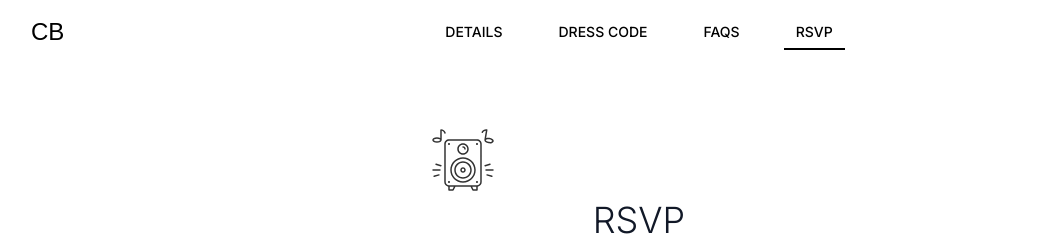
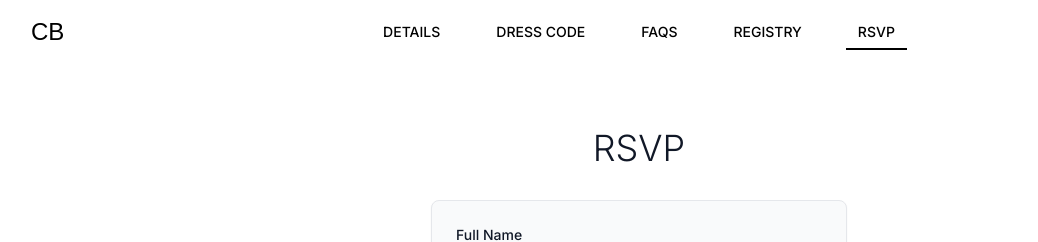
Before and after one commit to CEEJ222/wedding-website, a Next.js app: page /rsvp in a window 1280 px wide. Shown: the top 242 px of the page, without its empty margins (1-1039 px from the left). Built offline with nearby package versions, Linux system fonts and the light colour scheme; a web font is replaced by a local one.

Commit message:
add registry

```diff
--- a/src/app/details/page.tsx
+++ b/src/app/details/page.tsx
@@ -15,8 +15,8 @@ export default function Details() {
               className="opacity-80"
             />
           </div>
-          <h1 className="text-4xl font-light text-center mb-2 text-gray-900">Wedding Details</h1>
-          <div className="text-center mb-4 pb-16">
+          <h1 className="text-4xl font-light text-center mb-2 pb-8 text-gray-900">Wedding Details</h1>
+          <div className="text-center mb-4 pb-24">
             <p className="text-gray-900">
               On the day of the wedding, we are having a very small ceremony in nature with just a few friends. We preferred to keep it small and intimate. We're inviting you to join us after to have the best party and celebrate us embarking on this next chapter of our lives together.
             </p>
--- /dev/null
+++ b/src/app/registry/page.tsx
@@ -0,0 +1,34 @@
+import Link from 'next/link';
+
+export default function Navigation() {
+  return (
+    <nav className="...">
+      {/* ...other nav code... */}
+      <ul className="flex space-x-8">
+        <li>
+          <Link href="/details" className="...">DETAILS</Link>
+        </li>
+        <li>
+          <Link href="/dress-code" className="...">DRESS CODE</Link>
+        </li>
+        <li>
+          <Link href="/faqs" className="...">FAQS</Link>
+        </li>
+        <li>
+          <a
+            href="https://www.zola.com/registry/betsyandcj"
+            target="_blank"
+            rel="noopener noreferrer"
+            className="..." // add your nav link styles here
+          >
+            REGISTRY
+          </a>
+        </li>
+        <li>
+          <Link href="/rsvp" className="...">RSVP</Link>
+        </li>
+      </ul>
+      {/* ...other nav code... */}
+    </nav>
+  );
+}
--- a/src/app/rsvp/page.tsx
+++ b/src/app/rsvp/page.tsx
@@ -3,6 +3,7 @@
 import { useState } from 'react';
 import { motion, AnimatePresence } from 'framer-motion';
 import Image from 'next/image';
+import Link from 'next/link';
 
 export default function RSVP() {
   const [hasPlusOne, setHasPlusOne] = useState(false);
@@ -68,15 +69,6 @@ export default function RSVP() {
   return (
     <div className="min-h-screen pt-16 bg-white">
       <div className="max-w-md mx-auto px-4 py-16">
-      <div className="flex justify-start mb-2">
-            <Image
-              src="/icons/subpage-icons/music-party.svg"
-              alt="Ring Icon"
-              width={64}
-              height={64}
-              className="opacity-80"
-            />
-          </div>
         <h1 className="text-4xl font-light text-center mb-8 text-gray-900">RSVP</h1>
 
         {success && (
--- a/src/components/Navigation.tsx
+++ b/src/components/Navigation.tsx
@@ -10,6 +10,11 @@ const navItems = [
   { name: 'DETAILS', path: '/details' },
   { name: 'DRESS CODE', path: '/dress-code' },
   { name: 'FAQS', path: '/faqs' },
+  {
+    name: 'REGISTRY',
+    path: 'https://www.zola.com/registry/betsyandcj',
+    external: true,
+  },
   { name: 'RSVP', path: '/rsvp' },
 ];
 
@@ -34,6 +39,23 @@ export default function Navigation() {
             <div className="flex items-center space-x-8">
               {navItems.map((item) => {
                 const isActive = pathname === item.path;
+                if (item.external) {
+                  return (
+                    <a
+                      key={item.path}
+                      href={item.path}
+                      target="_blank"
+                      rel="noopener noreferrer"
+                      className={`relative px-3 py-2 text-sm font-medium transition-colors uppercase ${
+                        isHomePage
+                          ? 'text-yellow-300 hover:text-yellow-200'
+                          : 'text-black hover:text-gray-600'
+                      }`}
+                    >
+                      {item.name}
+                    </a>
+                  );
+                }
                 return (
                   <Link
                     key={item.path}
@@ -83,6 +105,20 @@ export default function Navigation() {
         <div className="px-2 pt-2 pb-3 space-y-1 bg-black/80 backdrop-blur-sm">
           {navItems.map((item) => {
             const isActive = pathname === item.path;
+            if (item.external) {
+              return (
+                <a
+                  key={item.path}
+                  href={item.path}
+                  target="_blank"
+                  rel="noopener noreferrer"
+                  className="block px-3 py-2 text-yellow-300"
+                  onClick={() => setIsOpen(false)}
+                >
+                  {item.name}
+                </a>
+              );
+            }
             return (
               <Link
                 key={item.path}
```
